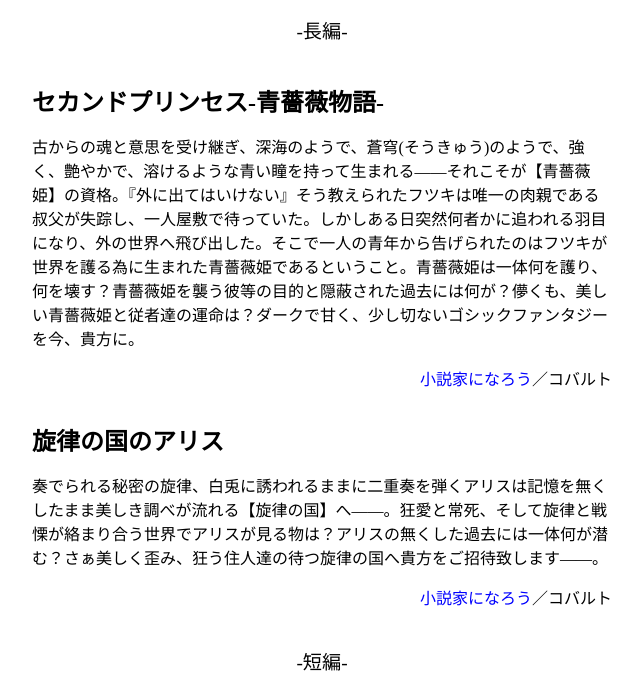
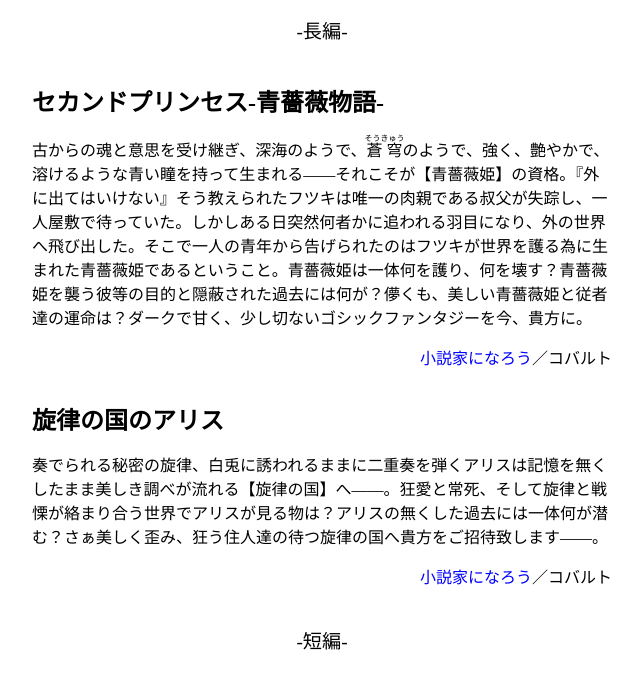
Before and after one commit to r-sensation/r-sensation.github.io, a plain HTML site: page novel.html in a window 1280 px wide. Shown: the part 106-796 px from the top of the page, without its empty margins (318-961 px from the left). Drawn offline with Linux system fonts and the light colour scheme.

Commit message:
ルビをふる

```diff
--- a/novel.html
+++ b/novel.html
@@ -20,7 +20,7 @@
 
     <div class="novel">
         <h1 class="noveltitle">セカンドプリンセス-青薔薇物語-</h1>
-        <p class="noveldiscription">古からの魂と意思を受け継ぎ、深海のようで、蒼穹(そうきゅう)のようで、強く、艶やかで、溶けるような青い瞳を持って生まれる――それこそが【青薔薇姫】の資格。『外に出てはいけない』そう教えられたフツキは唯一の肉親である叔父が失踪し、一人屋敷で待っていた。しかしある日突然何者かに追われる羽目になり、外の世界へ飛び出した。そこで一人の青年から告げられたのはフツキが世界を護る為に生まれた青薔薇姫であるということ。青薔薇姫は一体何を護り、何を壊す？青薔薇姫を襲う彼等の目的と隠蔽された過去には何が？儚くも、美しい青薔薇姫と従者達の運命は？ダークで甘く、少し切ないゴシックファンタジーを今、貴方に。</p>
+        <p class="noveldiscription">古からの魂と意思を受け継ぎ、深海のようで、<ruby>蒼穹<rp>《</rp><rt>そうきゅう</rt><rp>》</rp></ruby>のようで、強く、艶やかで、溶けるような青い瞳を持って生まれる――それこそが【青薔薇姫】の資格。『外に出てはいけない』そう教えられたフツキは唯一の肉親である叔父が失踪し、一人屋敷で待っていた。しかしある日突然何者かに追われる羽目になり、外の世界へ飛び出した。そこで一人の青年から告げられたのはフツキが世界を護る為に生まれた青薔薇姫であるということ。青薔薇姫は一体何を護り、何を壊す？青薔薇姫を襲う彼等の目的と隠蔽された過去には何が？儚くも、美しい青薔薇姫と従者達の運命は？ダークで甘く、少し切ないゴシックファンタジーを今、貴方に。</p>
         <p class="novellink"><a href="http://ncode.syosetu.com/n3095e/" target="_blank">小説家になろう</a>／コバルト</p>
     </div>
 
```
